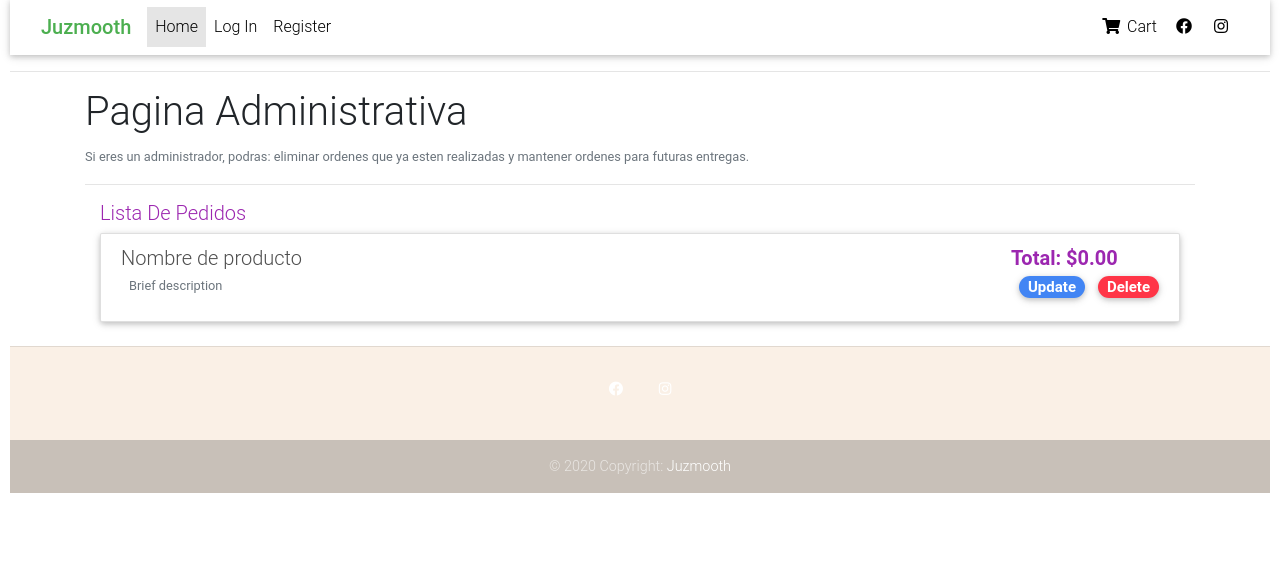
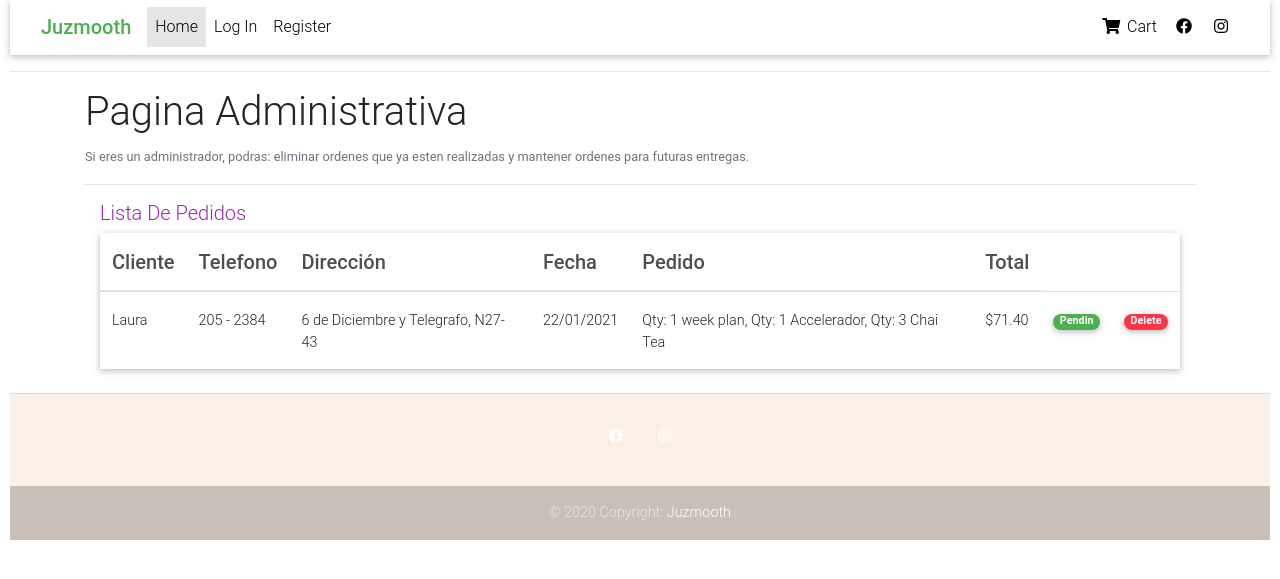
Before and after one commit to CarinaLR/Ivonne, a Django app: page /orderList_forAdmin in a window 1280 px wide. Shown: the part 100-679 px from the top of the page. Run offline with Django 3.2, Linux system fonts and the light colour scheme; some libraries are stand-ins or nearby versions.

Commit message:
displaying table

```diff
--- a/auctions/templates/auctions/orderListAdmin.html
+++ b/auctions/templates/auctions/orderListAdmin.html
@@ -10,54 +10,58 @@
   <hr />
 
   <div class="container">
-    <!-- List Of Products -->
     <a href="" class="purple-text">
       <h5>Lista De Pedidos</h5>
     </a>
-    <ul class="list-group mb-3 z-depth-1">
-      <li class="list-group-item d-flex justify-content-between lh-condensed">
-        <div id="prod_Div">
-          <h5 class="my-0 dark-grey-text">Nombre de producto</h5>
-
-          <button
-            style="border-color: transparent; background-color: transparent"
-            data-toggle="collapse"
-            data-target="#collapseExample"
-            aria-expanded="false"
-            aria-controls="collapseExample"
-          >
-            <small class="text-muted">Brief description</small>
-          </button>
-
-          <div class="collapse" id="collapseExample">
-            <div class="card card-body">Description del Pedido</div>
-          </div>
-        </div>
-
-        <h5>
-          <span class="text-muted font-weight-bold purple-text"
-            >Total: $0.00</span
-          >
-          <br />
-          <button
+    <!-- Table Of Products -->
+    <table class="table table-hover mb-3 z-depth-1 border-right: solid 1px">
+      <thead>
+        <tr>
+          <th scope="col" class="my-0 h5 dark-grey-text">Cliente</th>
+          <th scope="col" class="my-0 h5 dark-grey-text">Telefono</th>
+          <th scope="col" class="my-0 h5 dark-grey-text">Dirección</th>
+          <th scope="col" class="my-0 h5 dark-grey-text">Fecha</th>
+          <th scope="col" class="my-0 h5 dark-grey-text">Pedido</th>
+          <th scope="col" class="my-0 h5 dark-grey-text">Total</th>
+        </tr>
+      </thead>
+      <tbody>
+        <!--For loop for order list -->
+        <tr>
+          <td scope="row border-right: solid 1px">Laura</td>
+          <td class="border-right: solid 1px">205 - 2384</td>
+          <td class="border-right: solid 1px">
+            6 de Diciembre y Telegrafo, N27-43
+          </td>
+          <td class="border-right: solid 1px">22/01/2021</td>
+          <td class="border-right: solid 1px">
+            Qty: 1 week plan, Qty: 1 Accelerador, Qty: 3 Chai Tea
+          </td>
+          <td class="border-right: solid 1px">$71.40</td>
+          <td class="border-right: solid 1px">
+            <a
               style="border-color: transparent; background-color: transparent"
               href="#"
-            id="update_prod"
             >
-            <span class="badge badge-pill primary-color">Update</span>
-          </button>
-
+              <span class="badge badge-pill green">Pendin</span>
+            </a>
+          </td>
+          <td>
             <a
               style="border-color: transparent; background-color: transparent"
               href="#"
             >
               <span class="badge badge-pill danger-color">Delete</span>
             </a>
-        </h5>
-      </li>
-    </ul>
+          </td>
+        </tr>
+        <!--.End of For loop for order list -->
+      </tbody>
+
+      <tbody></tbody>
+    </table>
   </div>
-  <!-- List Of Products -->
+  <!-- Table Of Products -->
 
   <!--Main Content-->
 </div>
```
Lines whose indentation alone changed are shown as unchanged.
